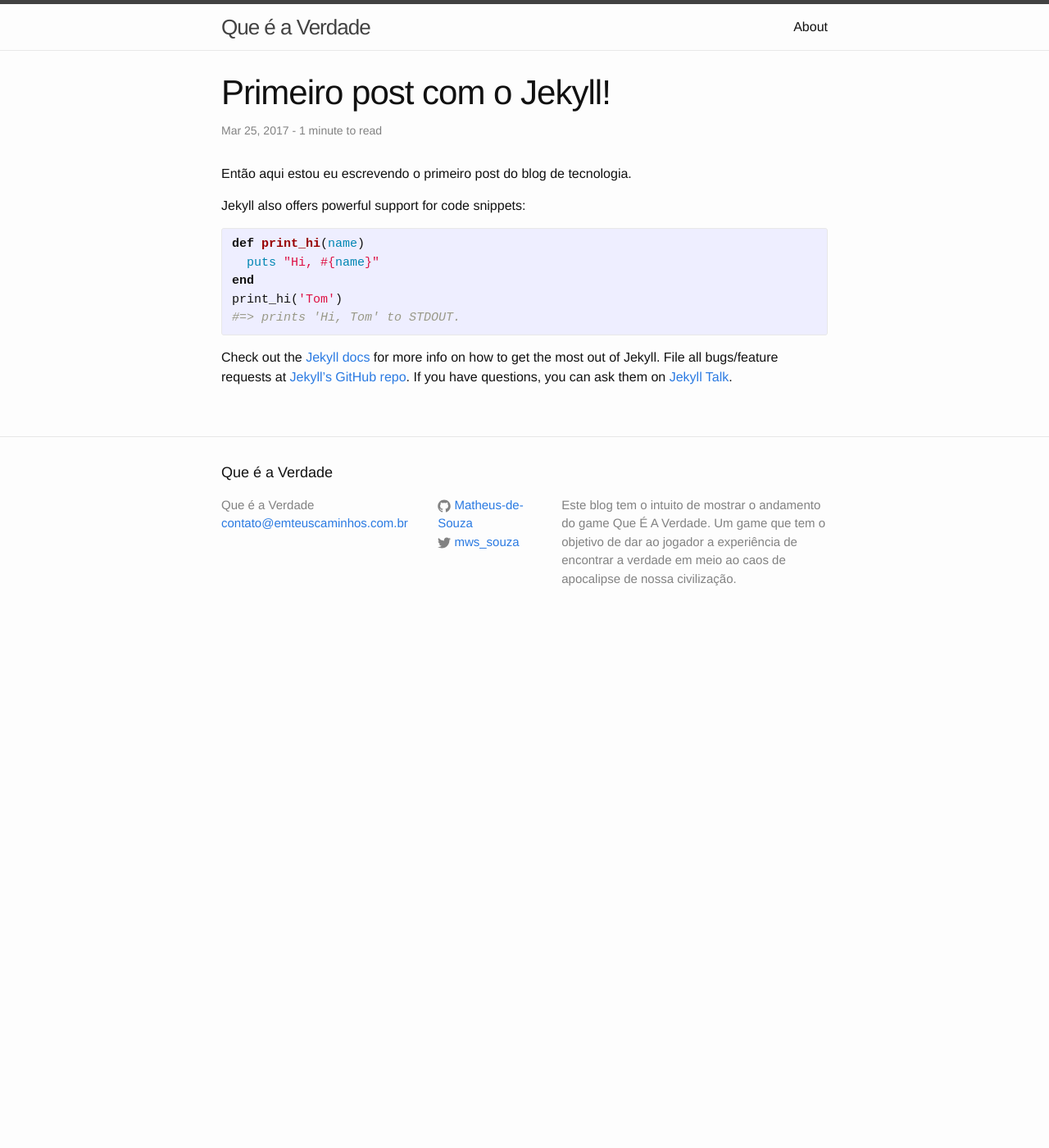
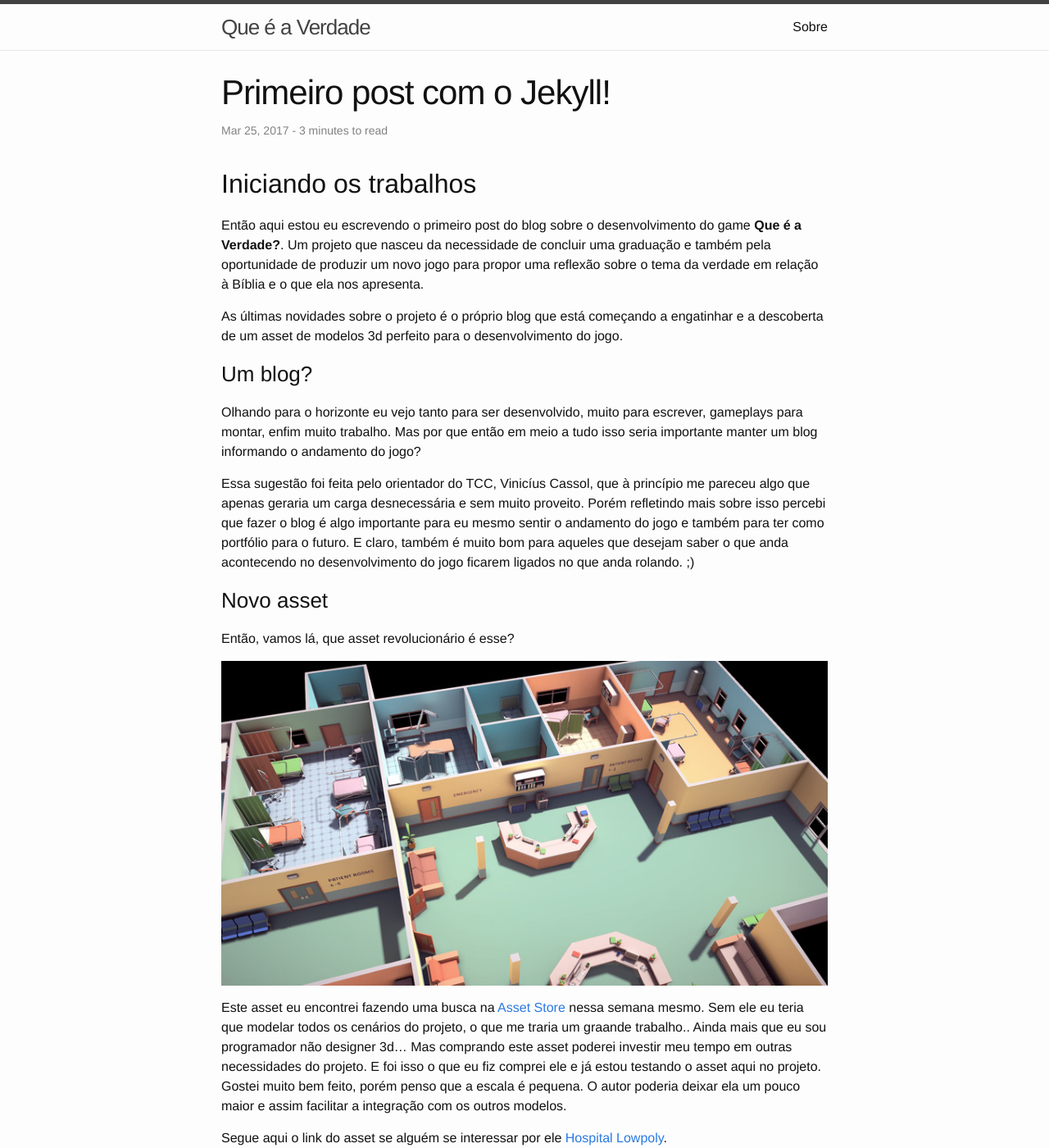
Before and after one commit to Matheus-de-Souza/blog-qeav-game, a Jekyll site: the page built from _posts/2017-03-25-primeiro-post-jekyll.markdown, in a window 1280 px wide and 1400 px high. Shown: the whole window at 82% size. Built offline with Jekyll 4.4.1, drawn with Linux system fonts in a browser that asks for light colours; comment, search, counter and statistics services are not loaded; some of the changed text lies outside the part shown.

Commit message:
Add: Primeiro post!

```diff
--- a/_config.yml
+++ b/_config.yml
@@ -14,11 +14,12 @@
 # You can create any custom variable you would like, and they will be accessible
 # in the templates via {{ site.myvariable }}.
 title: "Que é a Verdade"
-email: contato@emteuscaminhos.com.br
-description: "Este blog tem o intuito de mostrar o andamento do game Que É A Verdade. Um game que tem o objetivo de dar ao jogador a experiência de encontrar a verdade em meio ao caos de apocalipse de nossa civilização."
+email: mws.souza@gmail.com
+description: "Este blog tem o intuito de mostrar o andamento do game Que É A Verdade. Um game que tem o objetivo de dar ao jogador a experiência de encontrar a verdade em meio ao caos do apocalipse de nossa civilização."
 baseurl: "" # the subpath of your site, e.g. /blog
 url: "http://qeavgame.com.br" # the base hostname & protocol for your site, e.g. http://example.com
-twitter_username: mws_souza
+author: "Matheus de Souza"
+#twitter_username: mws_souza
 github_username:  "Matheus-de-Souza"
 
 # Build settings
@@ -32,7 +33,7 @@ highlighter: rouge
 permalink: /:year/:month/:title
 
 disqus:
-  shortname: que-e-a-verdade
+  shortname: qeav-game
 
 gems:
   - jekyll-feed
--- a/_includes/minutes-to-read.html
+++ b/_includes/minutes-to-read.html
@@ -4,5 +4,5 @@
 {% if words < 360 %}
   {% assign minutesText = '1 minute to read' %}
 {% else %}
-  {% assign minutesText = words | divided_by: 180 | append: 'minutes to read' %}
+  {% assign minutesText = words | divided_by: 100 | append: ' minutes to read' %}
 {% endif %}
--- a/_posts/2017-03-25-primeiro-post-jekyll.markdown
+++ b/_posts/2017-03-25-primeiro-post-jekyll.markdown
@@ -1,24 +1,32 @@
 ---
 layout: post
 title:  "Primeiro post com o Jekyll!"
-date:   2017-03-25 01:19:00 -0300
+date:   2017-03-25 14:31:00 -0300
 categories: jekyll start blog
 ---
 
-Então aqui estou eu escrevendo o primeiro post do blog de tecnologia.
+## Iniciando os trabalhos
 
-Jekyll also offers powerful support for code snippets:
+Então aqui estou eu escrevendo o primeiro post do blog sobre o desenvolvimento do game **Que é a Verdade?**. Um projeto que nasceu da necessidade de concluir uma graduação e também pela oportunidade de produzir um novo jogo para propor uma reflexão sobre o tema da verdade em relação à Bíblia e o que ela nos apresenta.
 
-{% highlight ruby %}
-def print_hi(name)
-  puts "Hi, #{name}"
-end
-print_hi('Tom')
-#=> prints 'Hi, Tom' to STDOUT.
-{% endhighlight %}
+As últimas novidades sobre o projeto é o próprio blog que está começando a engatinhar e a descoberta de um asset de modelos 3d perfeito para o desenvolvimento do jogo.
 
-Check out the [Jekyll docs][jekyll-docs] for more info on how to get the most out of Jekyll. File all bugs/feature requests at [Jekyll’s GitHub repo][jekyll-gh]. If you have questions, you can ask them on [Jekyll Talk][jekyll-talk].
+### Um blog?
 
-[jekyll-docs]: https://jekyllrb.com/docs/home
-[jekyll-gh]:   https://github.com/jekyll/jekyll
-[jekyll-talk]: https://talk.jekyllrb.com/
+Olhando para o horizonte eu vejo tanto para ser desenvolvido, muito para escrever, gameplays para montar, enfim muito trabalho. Mas por que então em meio a tudo isso seria importante manter um blog informando o andamento do jogo?
+
+Essa sugestão foi feita pelo orientador do TCC, Vinicíus Cassol, que à princípio me pareceu algo que apenas geraria um carga desnecessária e sem muito proveito. Porém refletindo mais sobre isso percebi que fazer o blog é algo importante para eu mesmo sentir o andamento do jogo e também para ter como portfólio para o futuro. E claro, também é muito bom para aqueles que desejam saber o que anda acontecendo no desenvolvimento do jogo ficarem ligados no que anda rolando. ;)
+
+### Novo asset
+
+Então, vamos lá, que asset revolucionário é esse?
+
+![Imagem 1 do asset do hospital]({{site.base_url}}/assets/img/asset-hospital-1.jpg)
+
+Este asset eu encontrei fazendo uma busca na [Asset Store](https://assetstore.unity3d.com) nessa semana mesmo. Sem ele eu teria que modelar todos os cenários do projeto, o que me traria um graande trabalho.. Ainda mais que eu sou programador não designer 3d... Mas comprando este asset poderei investir meu tempo em outras necessidades do projeto. E foi isso o que eu fiz comprei ele e já estou testando o asset aqui no projeto. Gostei muito bem feito, porém penso que a escala é pequena. O autor poderia deixar ela um pouco maior e assim facilitar a integração com os outros modelos.
+
+Segue aqui o link do asset se alguém se interessar por ele [Hospital Lowpoly](https://www.assetstore.unity3d.com/en/#!/content/82552).
+
+Enfim, por enquanto é isso.
+
+Mais novidades serão postadas aqui em breve ;)
--- a/about.md
+++ b/sobre.md
@@ -1,7 +1,7 @@
 ---
 layout: page
-title: About
-permalink: /about/
+title: Sobre
+permalink: /sobre/
 ---
 
 This is the base Jekyll theme. You can find out more info about customizing your Jekyll theme, as well as basic Jekyll usage documentation at [jekyllrb.com](https://jekyllrb.com/)
```
Also changed, not shown: assets/img/asset-hospital-1.jpg (added), assets/img/asset-hospital-2.jpg (added), assets/img/asset-hospital-3.jpg (added).
